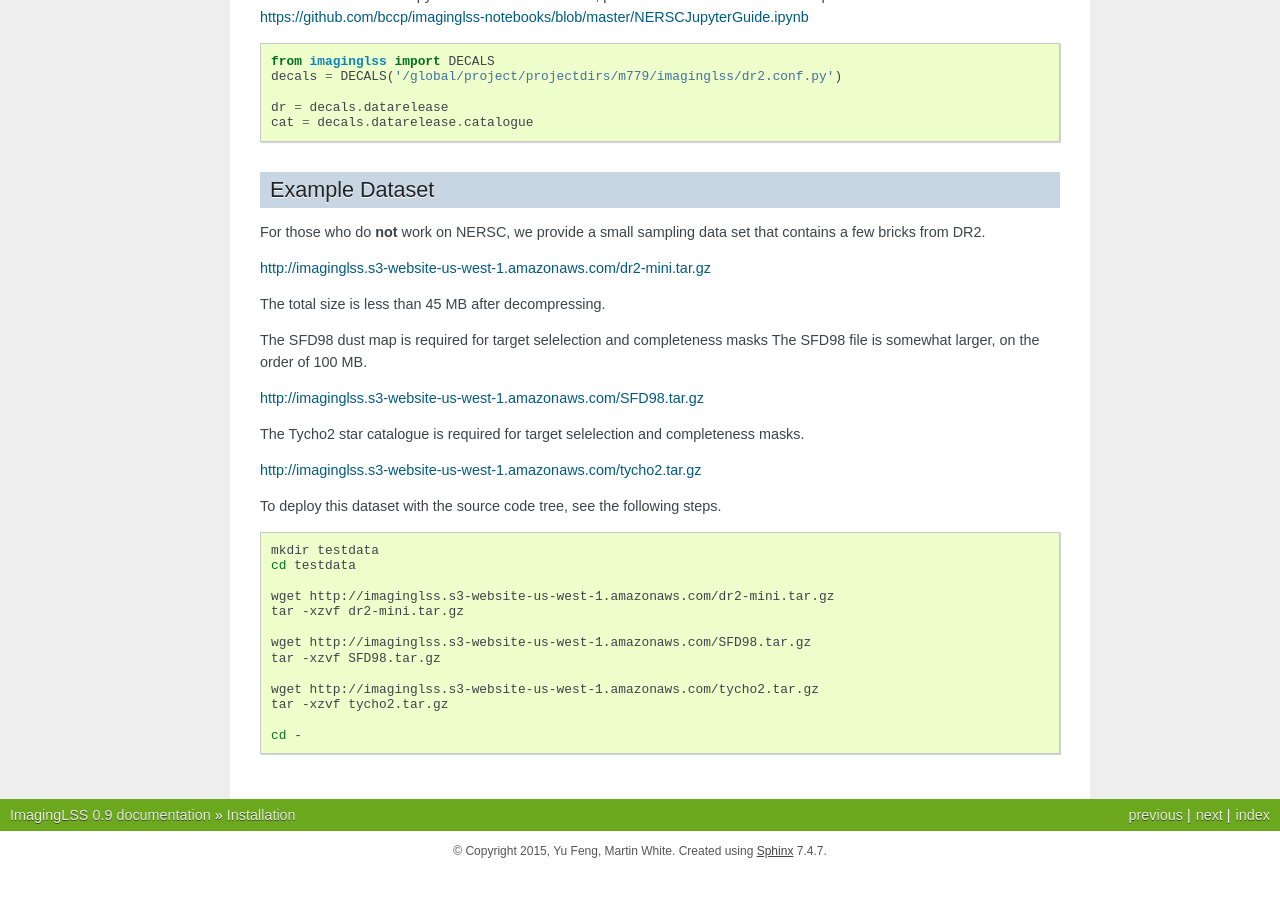
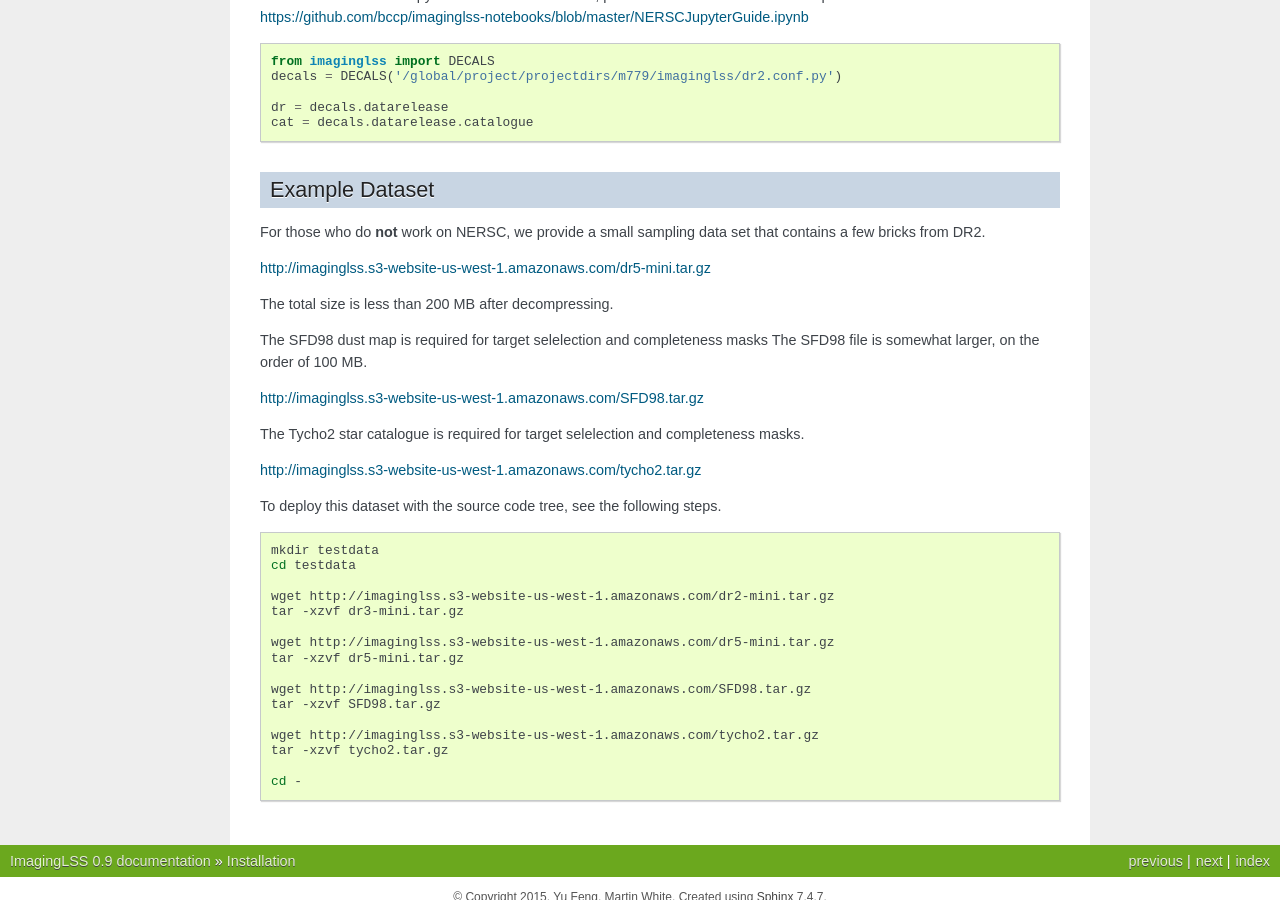
Before and after one commit to desihub/imaginglss, a Sphinx documentation site: the page built from docs/install.rst, in a window 1280 px wide and 900 px high, scrolled down 1964 px. Built offline with Sphinx 7.4.7, drawn with Linux system fonts in a browser that asks for light colours; formulas are drawn with MathJax 3; pages that are not in the unit, such as notebooks, are missing from menus; before the commit the page ends 2835 px from its top, so only the background shows below that.

Commit message:
mention dr5-mini.

```diff
--- a/docs/conf.py
+++ b/docs/conf.py
@@ -34,7 +34,7 @@ extensions = [
     'sphinx.ext.autodoc',
     'sphinx.ext.todo',
     'sphinx.ext.coverage',
-    'sphinx.ext.pngmath',
+    'sphinx.ext.imgmath',
     'sphinx.ext.viewcode',
     'sphinx.ext.autosummary',
     'numpydoc',
--- a/docs/install.rst
+++ b/docs/install.rst
@@ -133,9 +133,9 @@ Example Dataset
 For those who do **not** work on NERSC,
 we provide a small sampling data set that contains a few bricks from DR2.
 
-http://imaginglss.s3-website-us-west-1.amazonaws.com/dr2-mini.tar.gz
+http://imaginglss.s3-website-us-west-1.amazonaws.com/dr5-mini.tar.gz
 
-The total size is less than 45 MB after decompressing.
+The total size is less than 200 MB after decompressing.
 
 The SFD98 dust map is required for target selelection and completeness masks
 The SFD98 file is somewhat larger, on the order of 100 MB.
@@ -155,7 +155,10 @@ see the following steps.
     cd testdata
 
     wget http://imaginglss.s3-website-us-west-1.amazonaws.com/dr2-mini.tar.gz
-    tar -xzvf dr2-mini.tar.gz
+    tar -xzvf dr3-mini.tar.gz
+
+    wget http://imaginglss.s3-website-us-west-1.amazonaws.com/dr5-mini.tar.gz
+    tar -xzvf dr5-mini.tar.gz
 
     wget http://imaginglss.s3-website-us-west-1.amazonaws.com/SFD98.tar.gz
     tar -xzvf SFD98.tar.gz
```
Also changed, not shown: docs/datapipeline.rst (+4 -3 lines).
